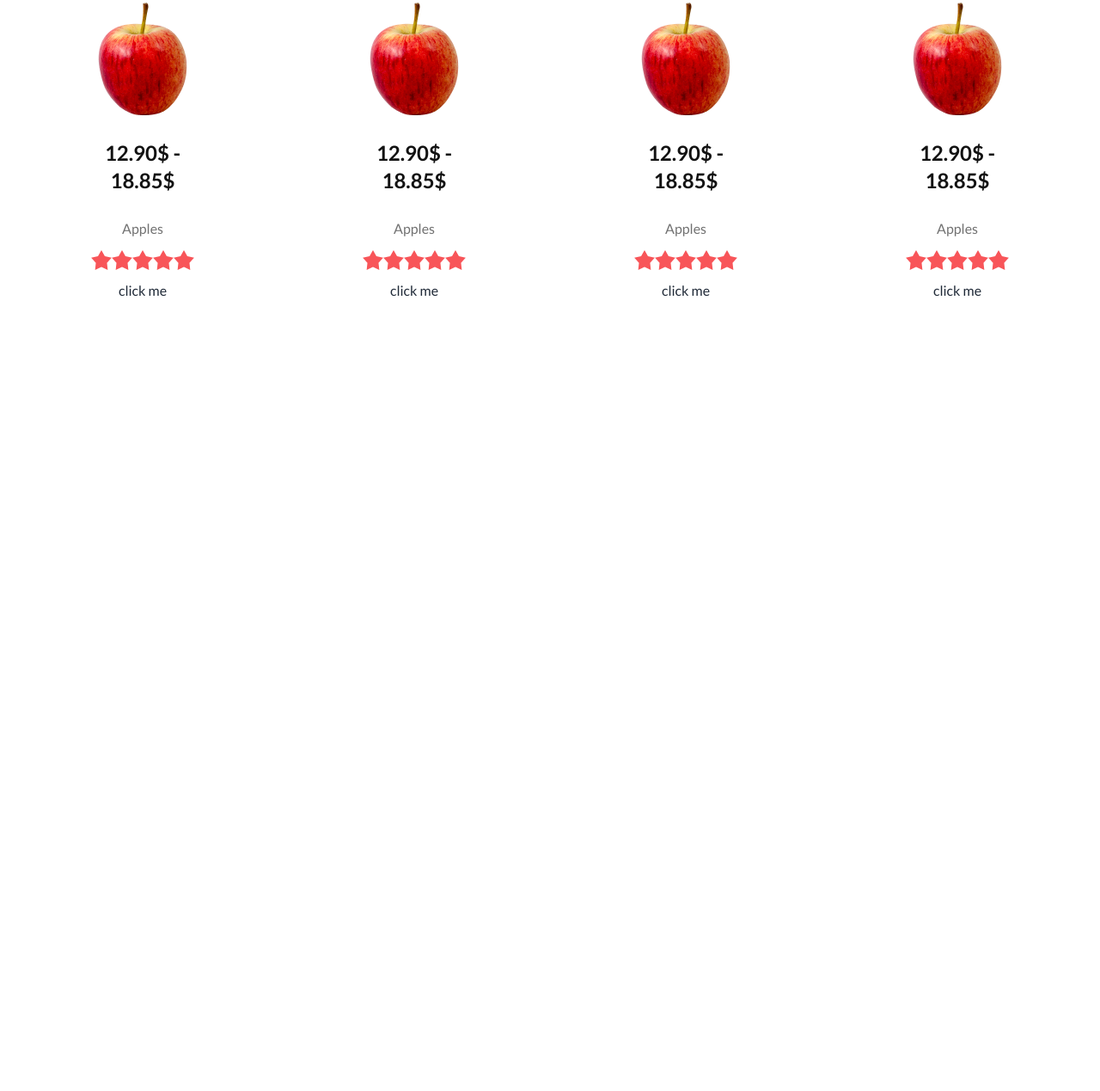
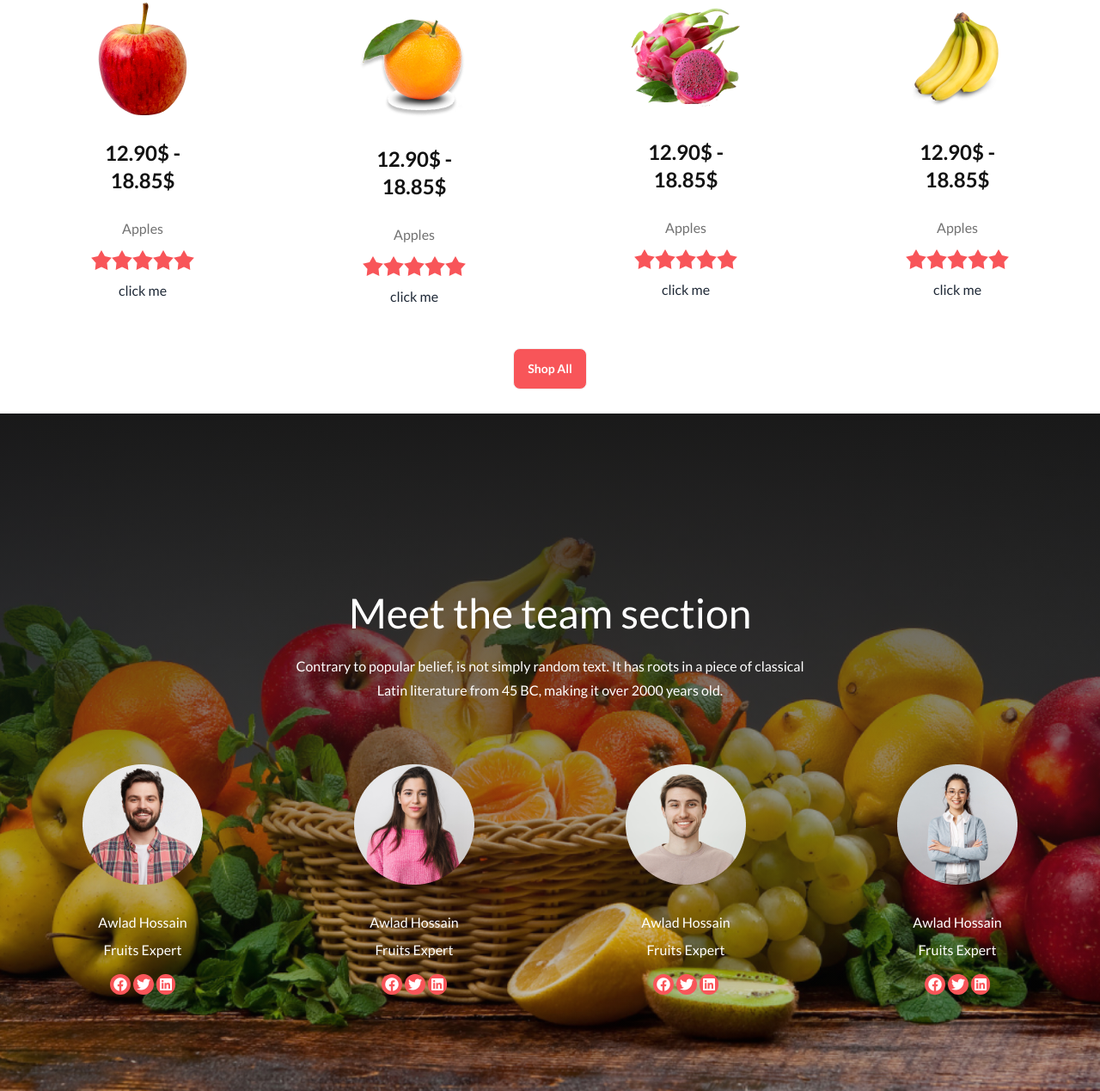
Before and after one commit to tapos-ctrl/B8A3-fruit-brust, a plain HTML site: page index.html in a window 1280 px wide. Shown: the part 1061-2330 px from the top of the page at 86% size. Before the commit the page ends 1459 px from the top, so only its background shows below. Drawn offline with nearby package versions, Linux system fonts and the light colour scheme.

Commit message:
meet the team section done

```diff
--- a/index.html
+++ b/index.html
@@ -243,12 +243,12 @@
                         <input type="radio" name="rating-7" class="mask mask-star-2 bg-btn-bg" checked />
                     </div>
                     <div class="">
-                        <button >click me</button>
+                        <button>click me</button>
                     </div>
                 </div>
                 <div id="cart" class="text-center  px-20 py-12">
                     <div class="flex justify-center">
-                        <img src="./images/fruit6.png" alt="">
+                        <img src="./images/fruit7.png" alt="">
                     </div>
                     <h1 class="text-2xl text-primary-text font-bold my-7">12.90$ - 18.85$</h1>
                     <p class="text-secondary-text">Apples</p>
@@ -260,12 +260,12 @@
                         <input type="radio" name="rating-7" class="mask mask-star-2 bg-btn-bg" checked />
                     </div>
                     <div class="">
-                        <button >click me</button>
+                        <button>click me</button>
                     </div>
                 </div>
                 <div id="cart" class="text-center  px-20 py-12">
                     <div class="flex justify-center">
-                        <img src="./images/fruit6.png" alt="">
+                        <img src="./images/fruit8.png" alt="">
                     </div>
                     <h1 class="text-2xl text-primary-text font-bold my-7">12.90$ - 18.85$</h1>
                     <p class="text-secondary-text">Apples</p>
@@ -277,12 +277,12 @@
                         <input type="radio" name="rating-7" class="mask mask-star-2 bg-btn-bg" checked />
                     </div>
                     <div class="">
-                        <button >click me</button>
+                        <button>click me</button>
                     </div>
                 </div>
                 <div id="cart" class="text-center  px-20 py-12">
                     <div class="flex justify-center">
-                        <img src="./images/fruit6.png" alt="">
+                        <img src="./images/fruit9.png" alt="">
                     </div>
                     <h1 class="text-2xl text-primary-text font-bold my-7">12.90$ - 18.85$</h1>
                     <p class="text-secondary-text">Apples</p>
@@ -294,12 +294,79 @@
                         <input type="radio" name="rating-7" class="mask mask-star-2 bg-btn-bg" checked />
                     </div>
                     <div class="">
-                        <button >click me</button>
+                        <button>click me</button>
                     </div>
+
                 </div>
+
+            </div>
+            <div class="flex justify-center mb-7">
+                <button class="btn bg-btn-bg text-white hover:text-black hover:border-btn-bg normal-case">Shop
+                    All</button>
             </div>
         </section>
         <!-- deal of the day section end   -->
+        <!-- Meet the team section Start -->
+        <section class="container mx-auto lg:px-2 md:px-7 px-5 lg:pt-24 md:pt-24 bg-banner-bg-1 z-10 bg-no-repeat bg-cover bg-center">
+            <div class="text-center z-30 text-white lg:py-28 py-6">
+                <h1 class="text-xl lg:text-5xl">Meet the team section</h1>
+                <p class="text-sm lg:text-base md:text-xs leading-6 lg:leading-7 lg:mt-6 mt-2">Contrary to popular belief, is not simply random text. It has roots in a piece of
+                    classical<br>
+                    Latin literature from 45 BC, making it over 2000 years old.</p>
+                    <div class="grid lg:grid-cols-4 md:grid-cols-2 grid-cols-1 lg:mt-12 mt-5">
+                        <div class="pt-6">
+                            <div class="flex justify-center">
+                                <img src="./images/member1.png" alt="">
+                            </div>
+                            <h1 class="mt-8">Awlad Hossain</h1>
+                            <p class="mt-2 mb-4">Fruits Expert</p>
+                            <div class="">
+                                <a href=""><i class="fa-brands fa-facebook bg-btn-bg text-white p-1 rounded-full"></i></a>
+                                <a href=""><i class="fa-brands fa-twitter bg-btn-bg text-white p-1 rounded-full"></i></a>
+                                <i class="fa-brands fa-linkedin bg-btn-bg text-white p-1 rounded-full"></i>
+                            </div>
+                        </div>
+                        <div class="pt-6">
+                            <div class="flex justify-center">
+                                <img src="./images/member2.png" alt="">
+                            </div>
+                            <h1 class="mt-8">Awlad Hossain</h1>
+                            <p class="mt-2 mb-4">Fruits Expert</p>
+                            <div class="">
+                                <a href=""><i class="fa-brands fa-facebook bg-btn-bg text-white p-1 rounded-full"></i></a>
+                                <a href=""><i class="fa-brands fa-twitter bg-btn-bg text-white p-1 rounded-full"></i></a>
+                                <i class="fa-brands fa-linkedin bg-btn-bg text-white p-1 rounded-full"></i>
+                            </div>
+                        </div>
+                        <div class="pt-6">
+                            <div class="flex justify-center">
+                                <img src="./images/member3.png" alt="">
+                            </div>
+                            <h1 class="mt-8">Awlad Hossain</h1>
+                            <p class="mt-2 mb-4">Fruits Expert</p>
+                            <div class="">
+                                <a href=""><i class="fa-brands fa-facebook bg-btn-bg text-white p-1 rounded-full"></i></a>
+                                <a href=""><i class="fa-brands fa-twitter bg-btn-bg text-white p-1 rounded-full"></i></a>
+                                <i class="fa-brands fa-linkedin bg-btn-bg text-white p-1 rounded-full"></i>
+                            </div>
+                        </div>
+                        <div class="pt-6">
+                            <div class="flex justify-center">
+                                <img src="./images/member4.png" alt="">
+                            </div>
+                            <h1 class="mt-8">Awlad Hossain</h1>
+                            <p class="mt-2 mb-4">Fruits Expert</p>
+                            <div class="">
+                                <a href=""><i class="fa-brands fa-facebook bg-btn-bg text-white p-1 rounded-full"></i></a>
+                                <a href=""><i class="fa-brands fa-twitter bg-btn-bg text-white p-1 rounded-full"></i></a>
+                                <i class="fa-brands fa-linkedin bg-btn-bg text-white p-1 rounded-full"></i>
+                            </div>
+                        </div>
+
+                    </div>
+            </div>
+        </section>
+        <!-- Meet the team section End  -->
     </main>
     <footer>
 
```
